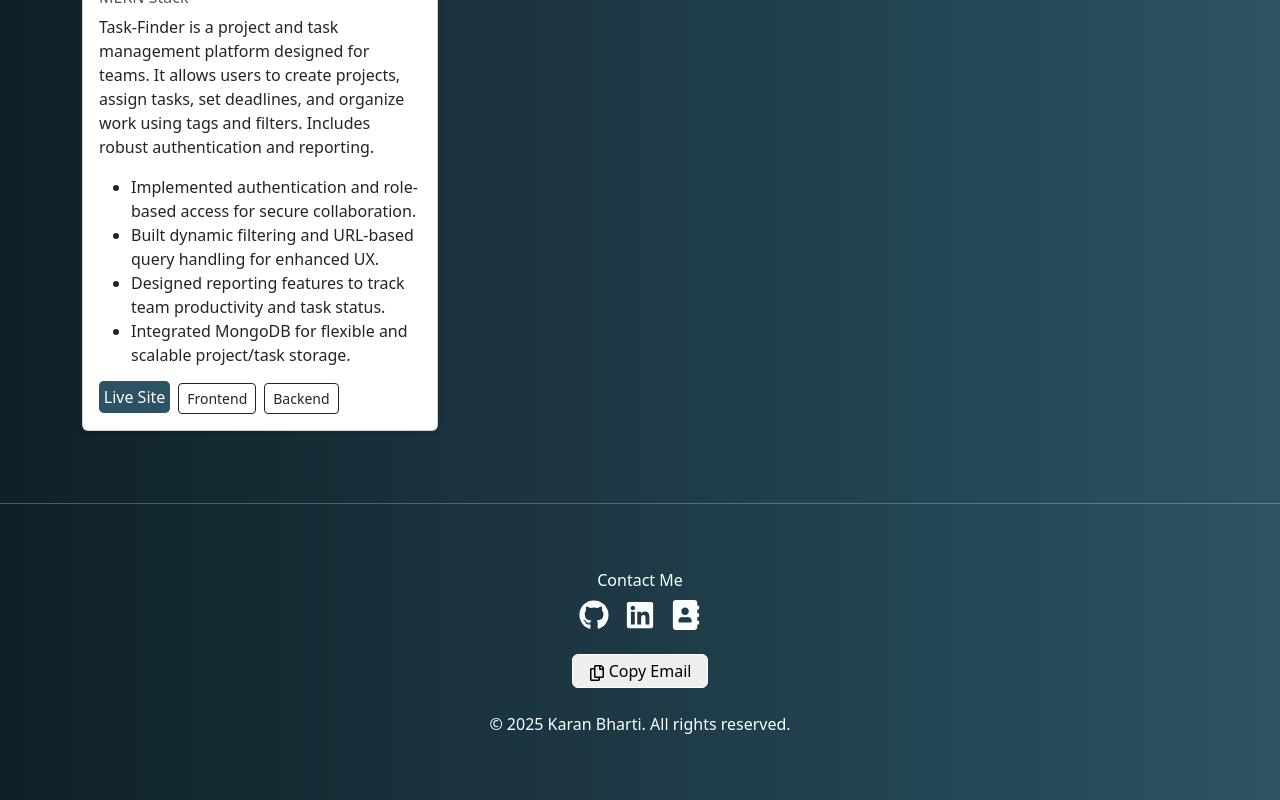
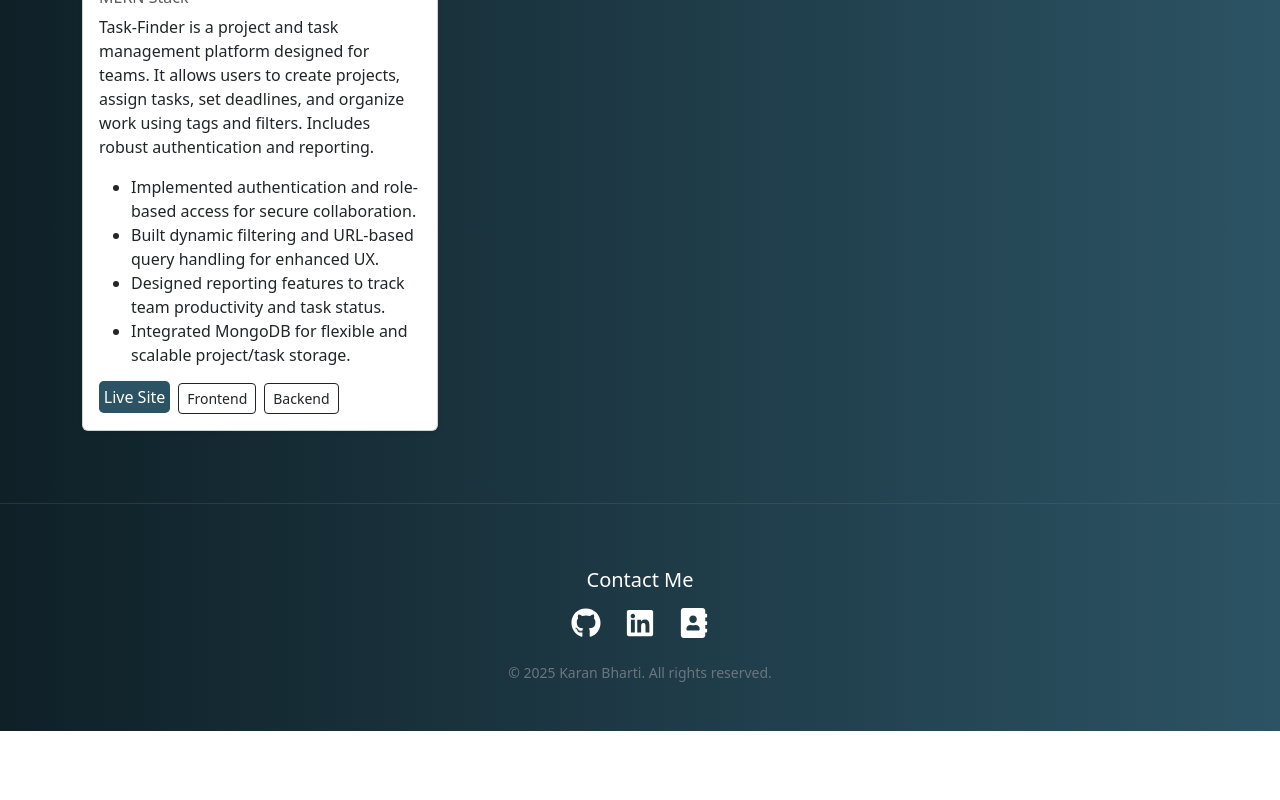
Before and after one commit to Karan-Bharti1/Karan-Bharti, a React (Vite) app: page /projects in a window 1280 px wide. Shown: the part 1040-1840 px from the top of the page. After the commit the page ends 1771 px from the top, so only its background shows below. Built offline with nearby package versions, Linux system fonts and the light colour scheme.

Commit message:
chore: updated header with resume button and footer with tooltip to copy email

```diff
--- a/src/components/Footer.jsx
+++ b/src/components/Footer.jsx
@@ -1,4 +1,4 @@
-import { FaGithub, FaLinkedin, FaAddressBook, FaRegCopy } from "react-icons/fa";
+import { FaGithub, FaLinkedin, FaAddressBook } from "react-icons/fa";
 import { useState } from "react";
 
 const Footer = () => {
@@ -11,52 +11,65 @@ const Footer = () => {
   };
 
   return (
-    <footer className="bg-gray-900 text-white mt-5">
-      <hr className="border-gray-700" />
-      <div className="container mx-auto py-5 text-center">
-        <p className="text-lg font-semibold mb-2">Contact Me</p>
+    <footer className=" text-white mt-5">
+      <hr className="border-secondary" />
+      <div className="container py-5 text-center">
+        <p className="h5 mb-3">Contact Me</p>
 
-        <div className="flex justify-center gap-6 mb-4">
+        <div className="d-flex justify-content-center gap-4 mb-4 position-relative">
           <a
             href="https://github.com/Karan-Bharti1"
             target="_blank"
             rel="noopener noreferrer"
             aria-label="GitHub"
-            className="p-2 text-white"
+            className="text-white"
           >
-            <FaGithub size={30} className="hover:text-gray-400" />
+            <FaGithub size={30} className="hover-opacity" />
           </a>
+
           <a
             href="https://www.linkedin.com/in/bharti1999/"
             target="_blank"
             rel="noopener noreferrer"
             aria-label="LinkedIn"
-            className="p-2 text-white"
+            className="text-white"
           >
-            <FaLinkedin size={30} className="hover:text-blue-400" />
+            <FaLinkedin size={30} className="hover-opacity" />
           </a>
-          <a
-            href="https://docs.google.com/document/d/1qrhPBpvMv_VDlZ0MuQwEKnPy_42JXj9A/edit?usp=sharing"
-            target="_blank"
-            rel="noopener noreferrer"
-            aria-label="Resume"
-            className="p-2 text-white"
-          >
-            <FaAddressBook size={30} className="hover:text-green-400" />
-          </a>
+
+          {/* Address Icon with tooltip */}
+          <div className="position-relative d-inline-block">
+            <span
+              className="text-white"
+              onClick={copyEmail}
+              onMouseEnter={(e) =>
+                e.currentTarget.nextElementSibling.classList.add("show")
+              }
+              onMouseLeave={(e) =>
+                e.currentTarget.nextElementSibling.classList.remove("show")
+              }
+              style={{ cursor: "pointer" }}
+            >
+              <FaAddressBook size={30} className="hover-opacity" />
+            </span>
+
+            {/* Tooltip */}
+            <div
+              className="tooltip bs-tooltip-top position-absolute translate-middle-x text-dark bg-white border rounded px-2 py-1 small"
+              style={{
+                top: "-40px",
+                left: "50%",
+                zIndex: 9999,
+                display: "block",
+                whiteSpace: "nowrap",
+              }}
+            >
+              {copied ? "Copied!" : "Click to copy email"}
+            </div>
+          </div>
         </div>
 
-        {/* COPY EMAIL BUTTON */}
-        <div className="mb-4 flex justify-center items-center gap-2">
-          <button
-            onClick={copyEmail}
-            className="flex items-center gap-2 text-sm border border-white px-3 py-1 rounded hover:bg-white hover:text-black transition"
-          >
-            <FaRegCopy /> {copied ? "Copied!" : "Copy Email"}
-          </button>
-        </div>
-
-        <p className="text-sm text-gray-400">
+        <p className="small text-secondary mb-0">
           © 2025 Karan Bharti. All rights reserved.
         </p>
       </div>
--- a/src/components/header.jsx
+++ b/src/components/header.jsx
@@ -1,41 +1,81 @@
 import { Link } from "react-router-dom";
 import gsap from "gsap";
-import {useGSAP} from "@gsap/react"
-const Header=()=>{
-    useGSAP(()=>{
-  gsap.fromTo(".link-view",
+import { useGSAP } from "@gsap/react";
+const Header = () => {
+  useGSAP(() => {
+    gsap.fromTo(
+      ".link-view",
       { opacity: 0, scale: 0.8, y: -20 },
       { opacity: 1, scale: 1, y: 0, duration: 1, ease: "power3.out" }
     );
-    })
+  });
 
-return(<>
+  return (
+    <>
       <header className="text-light py-2">
         <div className="container">
           <nav className="navbar navbar-expand-lg  text-light ">
             <div className="container-fluid">
-        <Link className="text-light link-view text-decoration-none logo" to="/">Karan Bharti</Link>
-        <button className="navbar-toggler text-light" type="button" data-bs-toggle="collapse" data-bs-target="#navbarSupportedContent" aria-controls="navbarSupportedContent" aria-expanded="false" aria-label="Toggle navigation">
+              <Link
+                className="text-light link-view text-decoration-none logo"
+                to="/"
+              >
+                Karan Bharti
+              </Link>
+              <button
+                className="navbar-toggler text-light"
+                type="button"
+                data-bs-toggle="collapse"
+                data-bs-target="#navbarSupportedContent"
+                aria-controls="navbarSupportedContent"
+                aria-expanded="false"
+                aria-label="Toggle navigation"
+              >
                 <span className="navbar-toggler-icon text-light"></span>
               </button>
-        <div className="collapse navbar-collapse" id="navbarSupportedContent">
+              <div
+                className="collapse navbar-collapse"
+                id="navbarSupportedContent"
+              >
                 <ul className="navbar-nav ms-auto mb-2 mb-lg-0">
                   <li className="nav-item mx-2">
-              <Link className="nav-link active text-light link-view"  to="/" >Home</Link>
+                    <Link
+                      className="nav-link active text-light link-view"
+                      to="/"
+                    >
+                      Home
+                    </Link>
                   </li>
                   <li className="nav-item mx-2">
-              <Link className="nav-link text-light link-view" to="/projects">Projects</Link>
+                    <Link
+                      className="nav-link text-light link-view"
+                      to="/projects"
+                    >
+                      Projects
+                    </Link>
                   </li>
                   <li className="nav-item mx-2">
-              <Link className="nav-link text-light link-view" to="/Blogs">Blogs</Link>
+                    <Link className="nav-link text-light link-view" to="/Blogs">
+                      Blogs
+                    </Link>
+                  </li>
+                  <li className="nav-item mx-2">
+                    <a
+                      className="nav-link text-light link-view"
+                      href="https://docs.google.com/document/d/1qrhPBpvMv_VDlZ0MuQwEKnPy_42JXj9A/edit?usp=sharing"
+                      target="_blank"
+                      rel="noopener noreferrer"
+                    >
+                      Resume
+                    </a>
                   </li>
                 </ul>
-
               </div>
             </div>
           </nav>
         </div>
       </header>
-</>)
-}
+    </>
+  );
+};
 export default Header;
```
Lines whose indentation alone changed are shown as unchanged.
